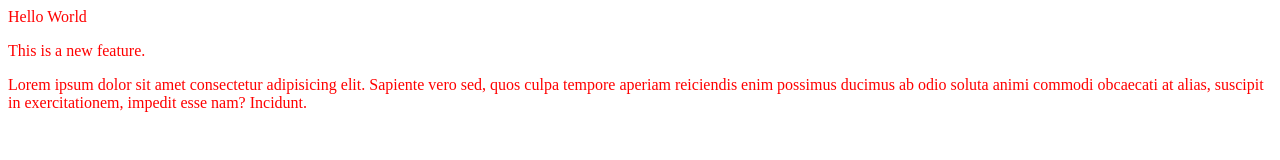
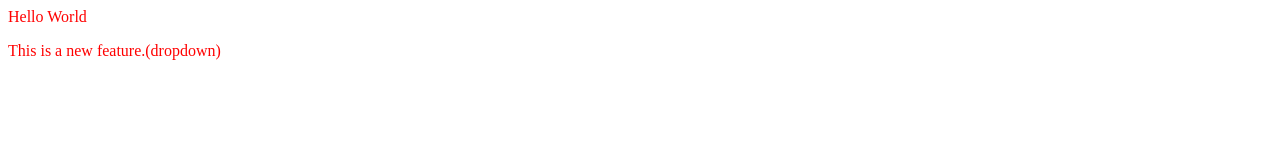
Before and after one commit to adrish26/newrepo, a plain HTML site: page index.html in a window 1280 px wide. Drawn offline with Linux system fonts and the light colour scheme.

Commit message:
Added Dropdown

```diff
--- a/index.html
+++ b/index.html
@@ -1,4 +1,3 @@
 <link rel = "stylesheet" href = "style.css">
 <p>Hello World</p>
-<p>This is a new feature.</p>
-<p>Lorem ipsum dolor sit amet consectetur adipisicing elit. Sapiente vero sed, quos culpa tempore aperiam reiciendis enim possimus ducimus ab odio soluta animi commodi obcaecati at alias, suscipit in exercitationem, impedit esse nam? Incidunt.</p>
+<p>This is a new feature.(dropdown)</p>
```
